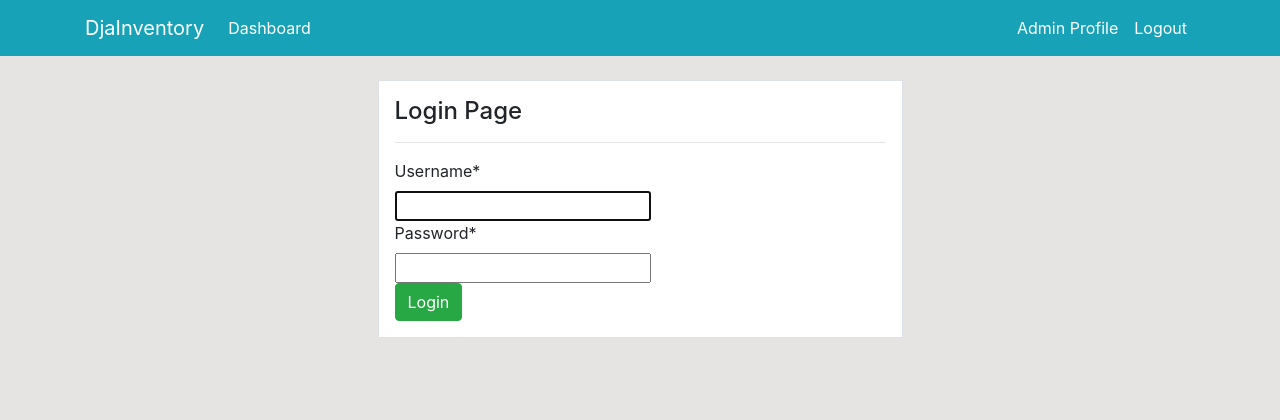
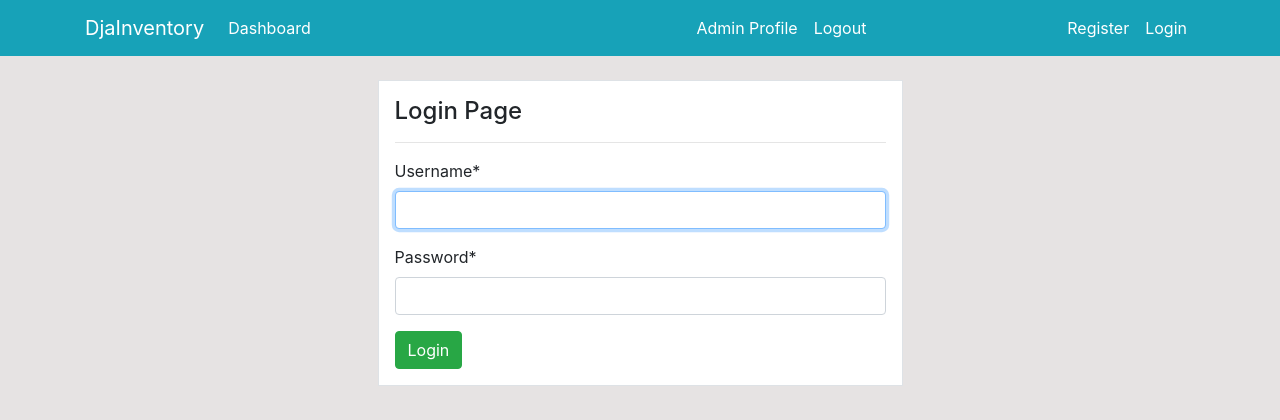
Before and after one commit to thanhle0203/Inventory-Management-System-Django, a Django app: page /login/ in a window 1280 px wide. Shown: the top 420 px of the page. Run offline with Django 4.2, Linux system fonts and the light colour scheme; parts of the project's set-up code (start-up, migrations or seed data) failed here and were passed over; some libraries are stand-ins or nearby versions.

Commit message:
Created Register & Login Section in Navbar

```diff
--- a/inventoryproject/inventoryproject/settings.py
+++ b/inventoryproject/inventoryproject/settings.py
@@ -96,7 +96,7 @@ AUTH_PASSWORD_VALIDATORS = [
     {"NAME": "django.contrib.auth.password_validation.NumericPasswordValidator",},
 ]
 
-CRISPY_TEMPLATE_PACK = 'bootstrap'
+CRISPY_TEMPLATE_PACK = 'bootstrap4'
 
 # Internationalization
 # https://docs.djangoproject.com/en/dev/topics/i18n/
@@ -121,6 +121,8 @@ STATTICFILES_DIRS = [
 
 STATIC_ROOT = (BASE_DIR/"asert/")
 
+LOGIN_REDIRECT_URL = 'dashboard-index'
+
 
 # Default primary key field type
 # https://docs.djangoproject.com/en/dev/ref/settings/#default-auto-field
--- a/inventoryproject/templates/partials/nav.html
+++ b/inventoryproject/templates/partials/nav.html
@@ -14,17 +14,26 @@
                             class="sr-only">(current)</span></a>
                 </li>
             </ul>
+
             <ul class="navbar-nav ml-auto">
                 <li class="nav-item active">
                     <a class="nav-link text-white" href="#"> Admin Profile
                         <span class="sr-only">(current)</span></a>
                 </li>
                 <li class="nav-item">
-                    <a class="nav-link text-white" href="#">Logout</a>
+                    <a class="nav-link text-white" href="{% url 'user-logout' %}">Logout</a>
                 </li>
             </ul>
 
-
+            <ul class="navbar-nav ml-auto">
+                <li class="nav-item active">
+                    <a class="nav-link text-white" href="{% url 'user-register' %}"> Register
+                        <span class="sr-only">(current)</span></a>
+                </li>
+                <li class="nav-item">
+                    <a class="nav-link text-white" href="{% url 'user-login' %}">Login</a>
+                </li>
+            </ul>
 
         </div>
     </div>
```
Also changed, not shown: inventoryproject/db.sqlite3.
